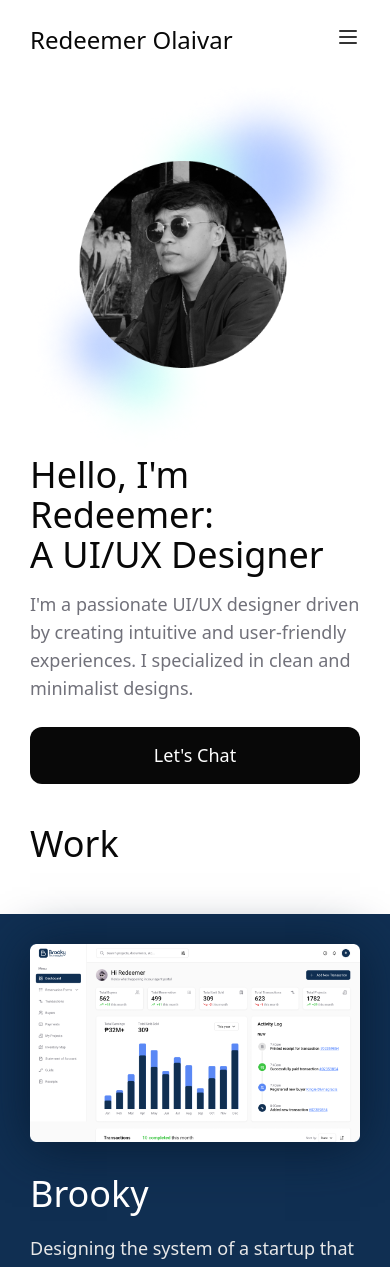
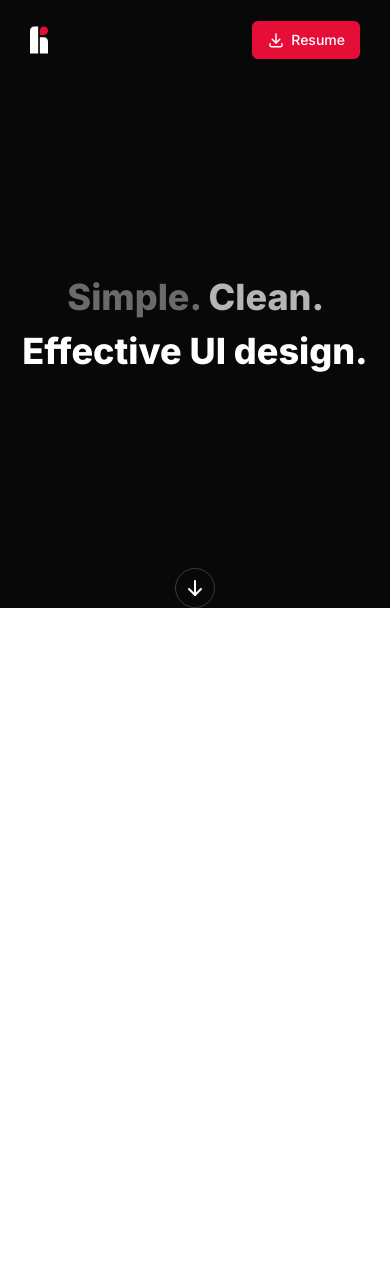
Before and after one commit to OlaivarRedeemer/portfolio, a Next.js app: page / in a window 390 px wide. Shown: the top 1267 px of the page. After the commit the page ends 844 px from the top, so only its background shows below. Built offline with nearby package versions, Linux system fonts and the light colour scheme.

Commit message:
feat: convert to new design

```diff
--- a/src/app/layout.tsx
+++ b/src/app/layout.tsx
@@ -1,9 +1,9 @@
-import type { Metadata } from 'next';
-import './globals.css';
-import Layout from '@/views/layout/layout';
+import type { Metadata } from "next";
+import "./globals.css";
+import Layout from "@/views/layout/layout";
 
 export const metadata: Metadata = {
-    title: 'Redeemer Olaivar',
+  title: "Redeemer Olaivar",
   description:
     "I'm a passionate UI/UX designer driven by creating intuitive and user-friendly experiences. I specialized in clean and minimalist designs.",
 };
@@ -15,7 +15,7 @@ export default function RootLayout({
 }>) {
   return (
     <html lang="en">
-            <body className="font-roboto">
+      <body className="font-inter">
         <Layout>{children}</Layout>
       </body>
     </html>
--- a/src/components/home/hero.tsx
+++ b/src/components/home/hero.tsx
@@ -1,27 +1,19 @@
-import { Button } from '@/components/ui/button';
-import WithPadding from '@/views/layout/with-padding';
-import React from 'react';
+import WithPadding from "@/views/layout/with-padding";
+import React from "react";
+import { Button } from "../ui/button";
 
 export default function HeroSection() {
-    return (
-        <WithPadding>
-            <div className="flex flex-col-reverse 900px:flex-row items-center justify-between gap-1">
-                <div id="heading" className="space-y-[25px] 900px:max-w-[500px]">
-                    <div className="space-y-[15px]">
-                        <h1 className="font-europa text-4xl sm:text-5xl text-primary">
-                            Hello, I&#39;m Redeemer: <br /> A UI/UX Designer
-                        </h1>
-                        <p className="text-lg sm:text-xl">
-                            I&#39;m a passionate UI/UX designer driven by creating intuitive and user-friendly
-                            experiences. I specialized in clean and minimalist designs.
-                        </p>
-                    </div>
-                    <Button className="w-full sm:w-fit">Let&#39;s Chat</Button>
-                </div>
-                <div id="hero-image" className="h-full shrink-0">
-                    <img src="/assets/images/hero-image.png" alt="Redeemer Olaivar" className="w-full" />
-                </div>
-            </div>
-        </WithPadding>
-    );
+  return (
+    <div>
+      <h2 className="text-center text-4xl font-extrabold py-[190px] leading-normal">
+        <span className="text-white text-opacity-40">Simple.</span>{" "}
+        <span className="text-white text-opacity-70">Clean.</span> Effective UI design.
+      </h2>
+      <div className="flex items-center justify-center">
+        <Button className="w-10 h-10 rounded-full border border-tertiary px-0 py-0">
+          <img src="/assets/icons/arrow-down.svg" alt="arrow-down" />
+        </Button>
+      </div>
+    </div>
+  );
 }
--- a/src/components/home/work-card-alt.tsx
+++ /dev/null
@@ -1,49 +0,0 @@
-import React from 'react';
-import { Button } from '../ui/button';
-import Link from 'next/link';
-import { cn } from '@/lib/utils';
-import { IWorkCard } from '@/lib/types';
-
-export default function WorkCardAlt({
-    title,
-    description,
-    image,
-    image2,
-    url = '/',
-    bgClass,
-    titleClass,
-    buttonClass,
-    descriptionClass,
-    reversed = false,
-}: IWorkCard) {
-    return (
-        <div
-            className={cn(
-                `bg-[#102F52] flex flex-col-reverse ${
-                    reversed ? '1100px:flex-row-reverse' : '1100px:flex-row'
-                } items-center 1100px:items-end justify-between rounded-3xl gap-8 p-[30px] sm:p-[50px] md:p-[70px]`,
-                bgClass
-            )}>
-            <div id="heading" className="space-y-[20px] sm:space-y-[30px]">
-                <div className="space-y-[20px] sm:space-y-[30px] w-full 1100px:max-w-[345px]">
-                    <h1 className={cn('font-europa text-4xl sm:text-5xl text-white', titleClass)}>{title}</h1>
-                    <p className={cn('text-lg sm:text-[24px] text-secondary-text font-light', descriptionClass)}>
-                        {description}
-                    </p>
-                </div>
-                <div>
-                    <Link href={url}>
-                        <Button variant="faded-white" className={cn('w-full sm:w-fit', buttonClass)}>
-                            View Case Study
-                        </Button>
-                    </Link>
-                </div>
-            </div>
-            <img
-                src={image}
-                alt={title}
-                className={cn('w-full 1100px:w-auto 1100px:h-full 1200px:shrink-0 overflow-hidden')}
-            />
-        </div>
-    );
-}
--- a/src/components/home/work-card.tsx
+++ /dev/null
@@ -1,52 +0,0 @@
-import React from 'react';
-import { Button } from '../ui/button';
-import Link from 'next/link';
-import { cn } from '@/lib/utils';
-import { IWorkCard } from '@/lib/types';
-
-export default function WorkCard({
-    title,
-    description,
-    image,
-    url = '/',
-    bgClass,
-    shadowClass,
-    titleClass,
-    buttonClass,
-    descriptionClass,
-    reversed = false,
-}: IWorkCard) {
-    return (
-        <div
-            className={cn(
-                `bg-[#102F52] flex flex-col-reverse ${
-                    reversed ? '1100px:flex-row-reverse' : '1100px:flex-row'
-                } items-center 1100px:items-end justify-between rounded-3xl gap-8 p-[30px] sm:p-[50px] md:p-[70px]`,
-                bgClass
-            )}>
-            <div id="heading" className="space-y-[20px] sm:space-y-[30px]">
-                <div className="space-y-[20px] sm:space-y-[30px] w-full 1100px:max-w-[345px]">
-                    <h1 className={cn('font-europa text-4xl sm:text-5xl text-white', titleClass)}>{title}</h1>
-                    <p className={cn('text-lg sm:text-[24px] text-secondary-text font-light', descriptionClass)}>
-                        {description}
-                    </p>
-                </div>
-                <div>
-                    <Link href={url}>
-                        <Button variant="faded-white" className={cn('w-full sm:w-fit', buttonClass)}>
-                            View Case Study
-                        </Button>
-                    </Link>
-                </div>
-            </div>
-            <img
-                src={image}
-                alt={title}
-                className={cn(
-                    'w-full 1100px:w-auto 1100px:h-full 1200px:shrink-0 shadow-[0px_4px_50px_0px#071C34] overflow-hidden',
-                    shadowClass
-                )}
-            />
-        </div>
-    );
-}
--- a/src/components/home/work.tsx
+++ /dev/null
@@ -1,27 +0,0 @@
-import React from 'react';
-import WorkCard from './work-card';
-import { workSectionContent } from '@/contents/home';
-import WorkCardAlt from './work-card-alt';
-
-export default function WorkSection() {
-    return (
-        <div className="sm=px-[64px]">
-            <h1 className="px-[30px] sm=px-0 text-4xl text-primary mb-[50px]">Work</h1>
-            <div id="work-cards" className="space-y-10 sm=space-y-[150px]">
-                {workSectionContent.map((item, index) => {
-                    return <WorkCard key={index} {...item} />;
-                })}
-                <WorkCardAlt
-                    title="Dwellu"
-                    description="Designing a website of a startup that helps property seekers find the right property."
-                    image="/assets/images/works/dazle-1.png"
-                    bgClass="bg-[#4B788C] rounded-none sm:rounded-3xl"
-                    titleClass="text-white"
-                    descriptionClass="text-secondary-text"
-                    buttonClass="text-white"
-                    url="/"
-                />
-            </div>
-        </div>
-    );
-}
--- a/src/components/navbar.tsx
+++ b/src/components/navbar.tsx
@@ -1,38 +1,18 @@
-'use client';
-import React, { useState } from 'react';
-import { Button } from './ui/button';
-import { Sheet, SheetContent, SheetDescription, SheetHeader, SheetTitle, SheetTrigger } from './ui/sheet';
+"use client";
+import React from "react";
+import { Button } from "./ui/button";
 
 export default function Navbar() {
-    const [open, setOpen] = useState<boolean>(false);
-
   return (
-        <div className="sticky z-[100] top-0 left-0 w-full flex items-center justify-between h-[80px] px-[30px] sm:px-10 py-2 bg-white">
+    <div className="sticky z-[100] top-0 left-0 w-full flex items-center justify-between h-[80px] px-[30px] sm:px-10 py-2 bg-primary">
       <div id="logo">
-                <h1 className="font-europa text-2xl text-primary select-none cursor-pointer">Redeemer Olaivar</h1>
+        <img src="/assets/icons/logo.svg" alt="logo" />
       </div>
-            <div id="menu" className="hidden 900px:flex items-center gap-[50px] h-full cursor-pointer ">
-                <p className="font-light text-sm text-primary-text hover:text-primary">Work</p>
-                <p className="font-light text-sm text-primary-text hover:text-primary">Resume</p>
-                <Button variant="secondary">Let&#39;s chat</Button>
-            </div>
-            <div id="mobile-menu" className="900px:hidden">
-                <Sheet modal={false} open={open} onOpenChange={setOpen}>
-                    <SheetTrigger className="cursor-pointer">
-                        {open ? (
-                            <img src="/assets/icons/hamburger-x.svg" alt="hamburger-menu-x" className="h-full" />
-                        ) : (
-                            <img src="/assets/icons/hamburger.svg" alt="hamburger-menu" className="h-full" />
-                        )}
-                    </SheetTrigger>
-                    <SheetContent side="top" className="pt-[80px] px-[30px] sm:px-10">
-                        <div id="mobile-menu" className="flex flex-col justify-center gap-8 cursor-pointer ">
-                            <p className="font-normal text-sm text-primary-text hover:text-primary">Work</p>
-                            <p className="font-normal text-sm text-primary-text hover:text-primary">Resume</p>
-                            <Button variant="secondary">Let&#39;s chat</Button>
-                        </div>
-                    </SheetContent>
-                </Sheet>
+      <div id="cta">
+        <Button variant="secondary" className="flex items-center gap-1.5">
+          <img src="/assets/icons/download.svg" alt="download" />
+          <p>Resume</p>
+        </Button>
       </div>
     </div>
   );
--- a/src/components/ui/button.tsx
+++ b/src/components/ui/button.tsx
@@ -1,22 +1,22 @@
-import * as React from 'react';
-import { Slot } from '@radix-ui/react-slot';
-import { cva, type VariantProps } from 'class-variance-authority';
+import * as React from "react";
+import { Slot } from "@radix-ui/react-slot";
+import { cva, type VariantProps } from "class-variance-authority";
 
-import { cn } from '@/lib/utils';
+import { cn } from "@/lib/utils";
 
 const buttonVariants = cva(
-    'inline-flex items-center justify-center whitespace-nowrap rounded-md text-sm font-normal transition-colors focus-none outline-none',
+  "inline-flex items-center justify-center whitespace-nowrap rounded-md text-sm font-normal transition-colors focus-none outline-none",
   {
     variants: {
       variant: {
-                default: 'bg-primary rounded-xl h-[57px] text-white text-lg px-8 py-[18px]',
-                secondary: 'bg-primary rounded-xl h-10 text-sm text-white px-6 py-3',
-                'faded-white': 'bg-white/20 rounded-xl h-[55px] text-lg text-white px-8 py-[18px]',
-                transparent: 'bg-transparent rounded-xl p-0',
+        default: "bg-primary rounded-md h-[57px] text-white text-lg px-8 py-[18px]",
+        secondary: "bg-secondary rounded-md h-[38px] text-sm font-medium text-white px-[15px] py-2.5",
+        "faded-white": "bg-white/20 rounded-md h-[55px] text-lg text-white px-8 py-[18px]",
+        transparent: "bg-transparent rounded-md p-0",
       },
     },
     defaultVariants: {
-            variant: 'default',
+      variant: "default",
     },
   }
 );
@@ -29,10 +29,10 @@ export interface ButtonProps
 
 const Button = React.forwardRef<HTMLButtonElement, ButtonProps>(
   ({ className, variant, asChild = false, ...props }, ref) => {
-        const Comp = asChild ? Slot : 'button';
+    const Comp = asChild ? Slot : "button";
     return <Comp className={cn(buttonVariants({ variant, className }))} ref={ref} {...props} />;
   }
 );
-Button.displayName = 'Button';
+Button.displayName = "Button";
 
 export { Button, buttonVariants };
--- a/src/views/home/home.tsx
+++ b/src/views/home/home.tsx
@@ -1,12 +1,10 @@
-import React from 'react';
-import HeroSection from '../../components/home/hero';
-import WorkSection from '@/components/home/work';
+import React from "react";
+import HeroSection from "../../components/home/hero";
 
 export default function HomePage() {
-    return (
-        <div className="w-full space-y-10 md:space-y-[150px]">
-            <HeroSection />
-            <WorkSection />
-        </div>
-    );
+  return (
+    <div className="w-full space-y-10 md:space-y-[150px]">
+      <HeroSection />
+    </div>
+  );
 }
--- a/src/views/layout/layout.tsx
+++ b/src/views/layout/layout.tsx
@@ -1,5 +1,5 @@
-import Navbar from '@/components/navbar';
-import React from 'react';
+import Navbar from "@/components/navbar";
+import React from "react";
 
 interface LayoutProps {
   children: React.ReactNode;
@@ -7,10 +7,10 @@ interface LayoutProps {
 
 export default function Layout({ children }: LayoutProps) {
   return (
-        <div className="">
+    <div className="bg-primary">
       <Navbar />
-            <div className="w-full text-primary-text">
-                <div className="w-full max-w-[1112px] mx-auto">{children}</div>
+      <div className="w-full text-white">
+        <div className="w-full max-w-[954px] mx-auto">{children}</div>
       </div>
     </div>
   );
```
Lines whose indentation alone changed are shown as unchanged.
